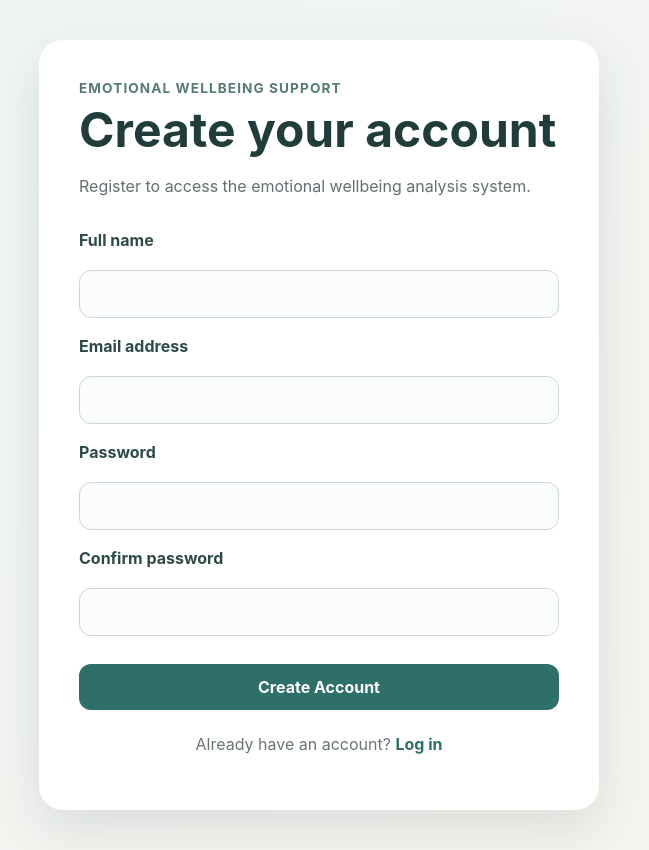
After one commit to presidesg-lgtm/emotional-wellbeing-system, a Flask app: page /register in a window 1280 px wide. The commit adds this page. Shown: the whole page, without its empty margins (321-970 px from the left). Run offline with Flask 3, Linux system fonts and the light colour scheme.

Commit message:
Add MySQL authentication and user session support

```diff
--- a/app/__init__.py
+++ b/app/__init__.py
@@ -1,6 +1,8 @@
 from flask import Flask, render_template
 
+from config import Config
 from app.routes.analysis import analysis_blueprint
+from app.routes.auth import auth_blueprint
 
 
 def create_app() -> Flask:
@@ -12,8 +14,10 @@ def create_app() -> Flask:
     """
 
     app = Flask(__name__)
+    app.config.from_object(Config)
 
     app.register_blueprint(analysis_blueprint)
+    app.register_blueprint(auth_blueprint)
 
     @app.get("/")
     def index():
--- /dev/null
+++ b/app/routes/auth.py
@@ -0,0 +1,160 @@
+from flask import (
+    Blueprint,
+    flash,
+    redirect,
+    render_template,
+    request,
+    session,
+    url_for,
+)
+
+from app.services.authentication_service import (
+    authenticate_user,
+    register_user,
+)
+
+
+auth_blueprint = Blueprint(
+    "auth",
+    __name__,
+)
+
+
+@auth_blueprint.route(
+    "/register",
+    methods=["GET", "POST"],
+)
+def register():
+    """
+    Display the registration form and create a user account.
+    """
+
+    if request.method == "POST":
+        full_name = request.form.get(
+            "full_name",
+            "",
+        )
+
+        email = request.form.get(
+            "email",
+            "",
+        )
+
+        password = request.form.get(
+            "password",
+            "",
+        )
+
+        confirm_password = request.form.get(
+            "confirm_password",
+            "",
+        )
+
+        if password != confirm_password:
+            flash(
+                "Passwords do not match.",
+                "error",
+            )
+
+            return render_template(
+                "register.html"
+            )
+
+        try:
+            register_user(
+                full_name=full_name,
+                email=email,
+                password=password,
+            )
+
+        except ValueError as error:
+            flash(
+                str(error),
+                "error",
+            )
+
+            return render_template(
+                "register.html"
+            )
+
+        flash(
+            "Account created successfully. "
+            "You can now log in.",
+            "success",
+        )
+
+        return redirect(
+            url_for("auth.login")
+        )
+
+    return render_template(
+        "register.html"
+    )
+
+
+@auth_blueprint.route(
+    "/login",
+    methods=["GET", "POST"],
+)
+def login():
+    """
+    Authenticate the user and create a login session.
+    """
+
+    if request.method == "POST":
+        email = request.form.get(
+            "email",
+            "",
+        )
+
+        password = request.form.get(
+            "password",
+            "",
+        )
+
+        user = authenticate_user(
+            email,
+            password,
+        )
+
+        if user is None:
+            flash(
+                "Invalid email or password.",
+                "error",
+            )
+
+            return render_template(
+                "login.html"
+            )
+
+        session.clear()
+
+        session["user_id"] = user["id"]
+        session["full_name"] = user["full_name"]
+        session["role"] = user["role"]
+
+        return redirect(
+            url_for("index")
+        )
+
+    return render_template(
+        "login.html"
+    )
+
+
+@auth_blueprint.post("/logout")
+def logout():
+    """
+    Clear the authenticated user's session.
+    """
+
+    session.clear()
+
+    flash(
+        "You have been logged out.",
+        "success",
+    )
+
+    return redirect(
+        url_for("auth.login")
+    )
--- a/app/static/css/style.css
+++ b/app/static/css/style.css
@@ -309,3 +309,107 @@ button:disabled {
         width: 100%;
     }
 }
+
+.auth-card {
+    max-width: 560px;
+}
+
+.auth-card form {
+    display: flex;
+    flex-direction: column;
+    gap: 10px;
+}
+
+.auth-card input {
+    width: 100%;
+
+    padding: 13px 14px;
+
+    margin-bottom: 8px;
+
+    border: 1px solid #cbd8d6;
+    border-radius: 12px;
+
+    font: inherit;
+
+    background: #fbfdfd;
+    color: #233334;
+
+    outline: none;
+}
+
+.auth-card input:focus {
+    border-color: #5a8e89;
+
+    box-shadow:
+        0 0 0 3px
+        rgba(90, 142, 137, 0.14);
+}
+
+.auth-card button {
+    margin-top: 10px;
+}
+
+.auth-link {
+    margin-top: 24px;
+
+    text-align: center;
+
+    color: #687675;
+}
+
+.auth-link a {
+    color: #2f6f6a;
+
+    font-weight: 700;
+
+    text-decoration: none;
+}
+
+.auth-link a:hover {
+    text-decoration: underline;
+}
+
+.success-message {
+    background: #eef8f3;
+    color: #286047;
+
+    border: 1px solid #c9e4d6;
+}
+
+.user-bar {
+    display: flex;
+    align-items: center;
+    justify-content: space-between;
+
+    gap: 16px;
+
+    margin-bottom: 28px;
+
+    padding-bottom: 18px;
+
+    border-bottom: 1px solid #e1e9e7;
+
+    color: #5f6f6e;
+}
+
+.user-bar strong {
+    color: #294c49;
+}
+
+.user-bar form {
+    margin: 0;
+}
+
+.logout-button {
+    padding: 9px 14px;
+
+    background: #eef5f4;
+    color: #2f6f6a;
+
+    border: 1px solid #c8d9d7;
+}
+
+.logout-button:hover {
+    background: #e1eeec;
+}
--- /dev/null
+++ b/app/templates/register.html
@@ -0,0 +1,109 @@
+<!DOCTYPE html>
+<html lang="en">
+<head>
+    <meta charset="UTF-8">
+
+    <meta
+        name="viewport"
+        content="width=device-width, initial-scale=1.0"
+    >
+
+    <title>
+        Register | Emotional Wellbeing Analysis System
+    </title>
+
+    <link
+        rel="stylesheet"
+        href="{{ url_for('static', filename='css/style.css') }}"
+    >
+</head>
+
+<body>
+    <main class="page-shell">
+        <section class="analysis-card auth-card">
+            <div class="heading-group">
+                <p class="eyebrow">
+                    Emotional Wellbeing Support
+                </p>
+
+                <h1>Create your account</h1>
+
+                <p class="intro-text">
+                    Register to access the emotional wellbeing
+                    analysis system.
+                </p>
+            </div>
+
+            {% with messages =
+                get_flashed_messages(with_categories=true)
+            %}
+                {% for category, message in messages %}
+                    <div class="message {{ category }}-message">
+                        {{ message }}
+                    </div>
+                {% endfor %}
+            {% endwith %}
+
+            <form method="post">
+                <label for="full_name">
+                    Full name
+                </label>
+
+                <input
+                    id="full_name"
+                    name="full_name"
+                    type="text"
+                    required
+                >
+
+                <label for="email">
+                    Email address
+                </label>
+
+                <input
+                    id="email"
+                    name="email"
+                    type="email"
+                    required
+                >
+
+                <label for="password">
+                    Password
+                </label>
+
+                <input
+                    id="password"
+                    name="password"
+                    type="password"
+                    minlength="8"
+                    required
+                >
+
+                <label for="confirm_password">
+                    Confirm password
+                </label>
+
+                <input
+                    id="confirm_password"
+                    name="confirm_password"
+                    type="password"
+                    minlength="8"
+                    required
+                >
+
+                <button type="submit">
+                    Create Account
+                </button>
+            </form>
+
+            <p class="auth-link">
+                Already have an account?
+
+                <a href="{{ url_for('auth.login') }}">
+                    Log in
+                </a>
+            </p>
+        </section>
+    </main>
+</body>
+</html>
```
Also changed, not shown: app/repositories/database.py (added, +17 -0 lines), app/repositories/user_repository.py (added, +79 -0 lines), app/routes/analysis.py (+19 -1 lines), app/services/authentication_service.py (added, +91 -0 lines), app/templates/index.html (+42 -5 lines), app/templates/login.html (added, +85 -0 lines), config.py (+16 -0 lines), database/scripts/01_create_database.sql (added, +17 -0 lines), 4 other files.
